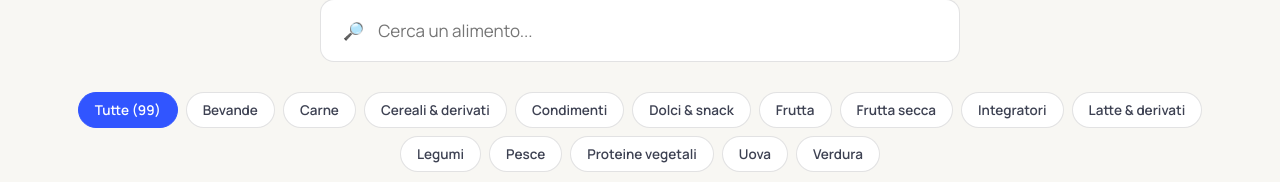
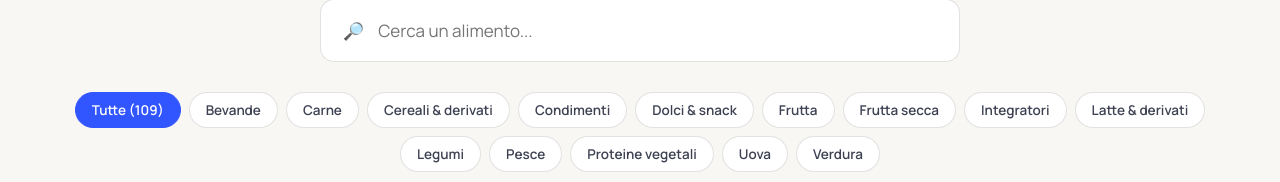
Before and after one commit to davidepalu94/gustoscopio, a React (Vite) app: page /alimenti in a window 1280 px wide. Shown: the part 279-461 px from the top of the page. Built offline with nearby package versions, Linux system fonts and the light colour scheme.

Commit message:
Add files via upload

```diff
--- a/src/foods.js
+++ b/src/foods.js
@@ -143,6 +143,18 @@ export const FOODS = [
   // CEREALI & DERIVATI (aggiunte)
   { id: 'gallette-riso', name: 'Gallette di riso', emoji: '🍘', kcal: 387, protein: 8.2, carbs: 81.5, fat: 2.8, fiber: 4.2, category: 'Cereali & derivati' },
   { id: 'gallette-mais', name: 'Gallette di mais', emoji: '🌽', kcal: 383, protein: 7.5, carbs: 82, fat: 2.5, fiber: 3.5, category: 'Cereali & derivati' },
+
+  // NUOVI ALIMENTI
+  { id: 'riso-soffiato-kelloggs', name: "Riso soffiato Kellogg's", emoji: '🍚', kcal: 381, protein: 6, carbs: 87, fat: 0.9, fiber: 2.7, category: 'Cereali & derivati' },
+  { id: 'cornflakes-mais', name: 'Cornflakes di mais', emoji: '🌽', kcal: 378, protein: 7, carbs: 84, fat: 0.9, fiber: 3, category: 'Cereali & derivati' },
+  { id: 'muesli', name: 'Muesli', emoji: '🥣', kcal: 362, protein: 10, carbs: 66, fat: 6, fiber: 8, category: 'Cereali & derivati' },
+  { id: 'patate-dolci', name: 'Patate dolci', emoji: '🍠', kcal: 86, protein: 1.6, carbs: 20.1, fat: 0.1, fiber: 3, category: 'Verdura' },
+  { id: 'funghi', name: 'Funghi champignon', emoji: '🍄', kcal: 22, protein: 3.1, carbs: 3.3, fat: 0.3, fiber: 1, category: 'Verdura' },
+  { id: 'hummus', name: 'Hummus di ceci', emoji: '🧆', kcal: 166, protein: 7.9, carbs: 14.3, fat: 9.6, fiber: 6, category: 'Legumi' },
+  { id: 'popcorn', name: 'Popcorn al naturale', emoji: '🍿', kcal: 387, protein: 12.9, carbs: 78, fat: 4.5, fiber: 14.5, category: 'Dolci & snack' },
+  { id: 'salmone-affumicato', name: 'Salmone affumicato', emoji: '🍣', kcal: 117, protein: 18.3, carbs: 0, fat: 4.5, fiber: 0, category: 'Pesce' },
+  { id: 'kefir', name: 'Kefir', emoji: '🥛', kcal: 41, protein: 3.4, carbs: 4.5, fat: 1, fiber: 0, category: 'Latte & derivati' },
+  { id: 'formaggio-spalmabile-light', name: 'Formaggio spalmabile light', emoji: '🧀', kcal: 155, protein: 11, carbs: 4, fat: 10.5, fiber: 0, category: 'Latte & derivati' },
 ];
 
 export function calc(food, grams) {
```
Also changed, not shown: 2 other files (tests, documents, lock files or other folders).
